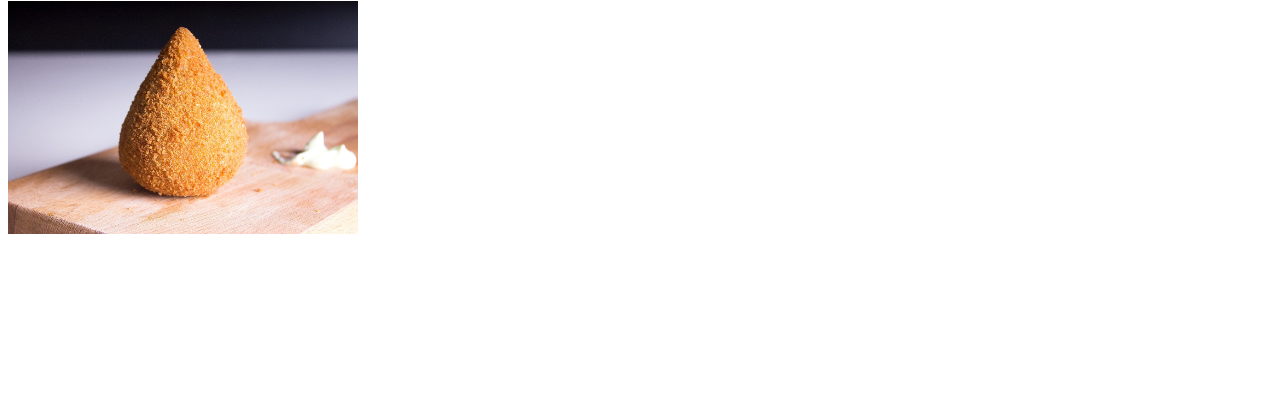
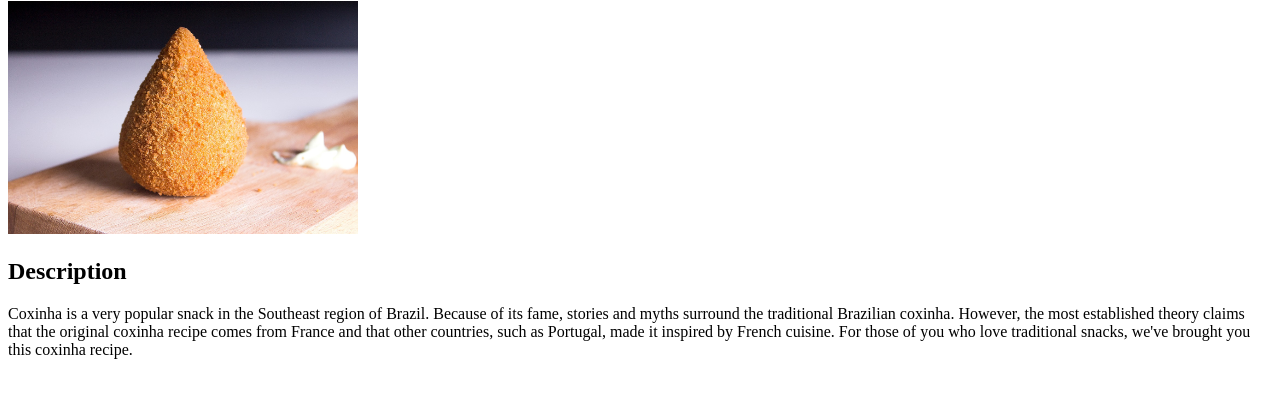
Before and after one commit to tiagoCarb/odin-recipes, a plain HTML site: page recipes/coxinha.html in a window 1280 px wide. Shown: the part 105-502 px from the top of the page. Drawn offline with Linux system fonts and the light colour scheme.

Commit message:
Add Recipe's description

```diff
--- a/recipes/coxinha.html
+++ b/recipes/coxinha.html
@@ -9,6 +9,11 @@
     <a href="../index.html">Home</a>
     <h1>Coxinha</h1>
     <img src="../images/coxinha.jpg" width="350">
+    <h2>Description</h2>
+    <p>Coxinha is a very popular snack in the Southeast region of Brazil. Because of its fame, stories and myths
+        surround the traditional Brazilian coxinha. However, the most established theory claims that the original
+        coxinha recipe comes from France and that other countries, such as Portugal, made it inspired by French cuisine.
+        For those of you who love traditional snacks, we've brought you this coxinha recipe.</p>
 </body>
 
 
```
Also changed, not shown: recipes/brigadeiro.html (+3 -0 lines), recipes/smashburguer.html (+3 -0 lines).
